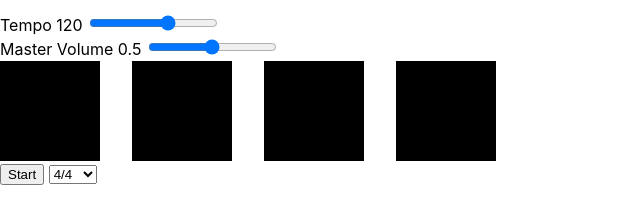
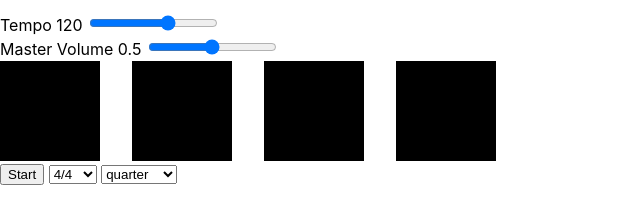
Before and after one commit to marshall-buck/metronome-ts, a website built with Vite: page index.html in a window 1280 px wide. Shown: the part 54-278 px from the top of the page, without its empty margins (0-640 px from the left). Built offline with nearby package versions, Linux system fonts and the light colour scheme.

Commit message:
added subdivision select

```diff
--- a/index.html
+++ b/index.html
@@ -47,7 +47,6 @@
       <select id="time-sig">
         <option value="1">4/4</option>
         <option value="0">3/4</option>
-
         <option value="2">5/4</option>
         <option value="3">6/4</option>
         <option value="4">6/8</option>
@@ -55,6 +54,12 @@
         <option value="6">9/8</option>
         <option value="7">12/8</option>
       </select>
+      <select id="subdivisions">
+        <option value="quarter">quarter</option>
+        <option value="eighth">eighth</option>
+        <option value="sixteenth">sixteenth</option>
+        <option value="trips">trips</option>
+      </select>
     </div>
   </body>
 </html>
```
